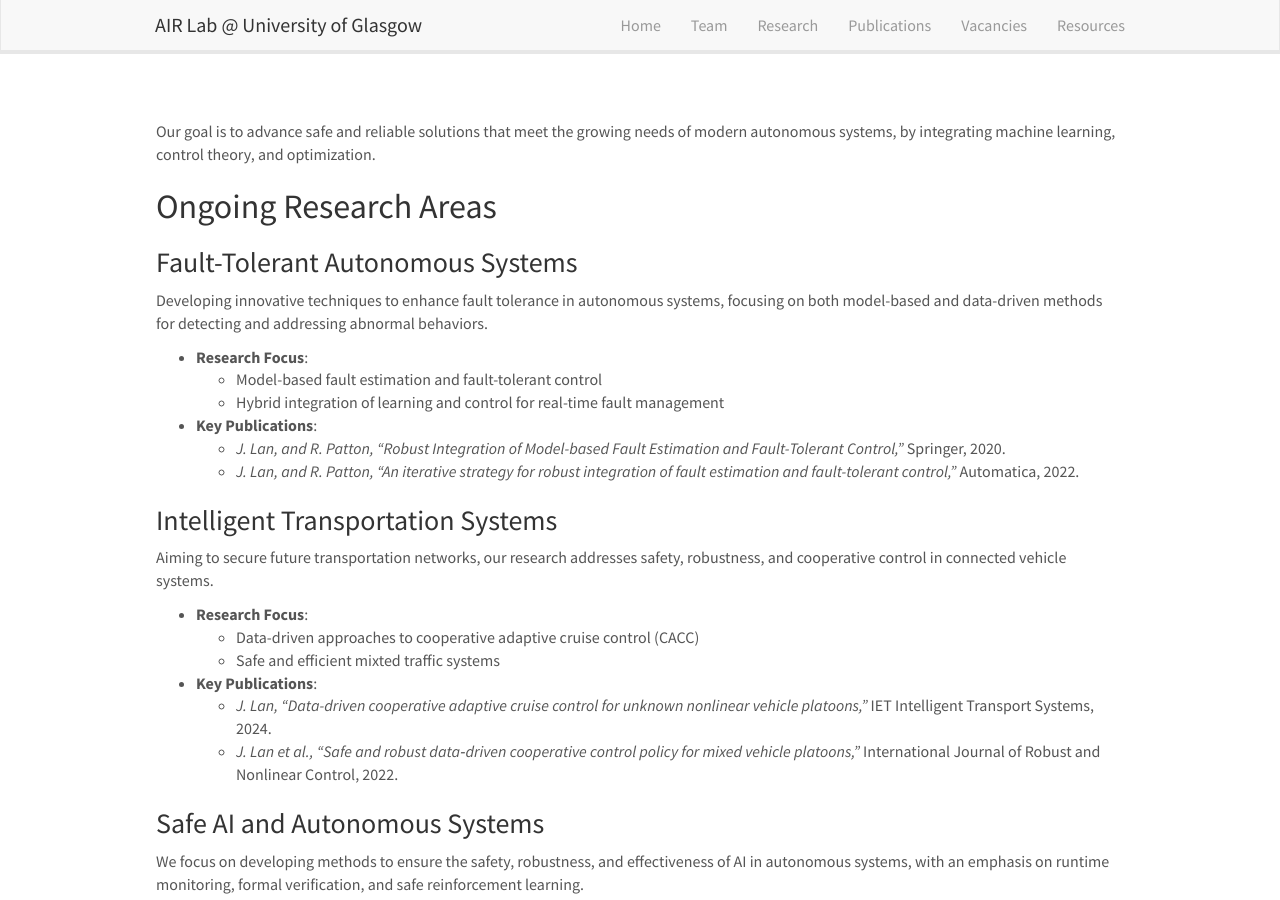
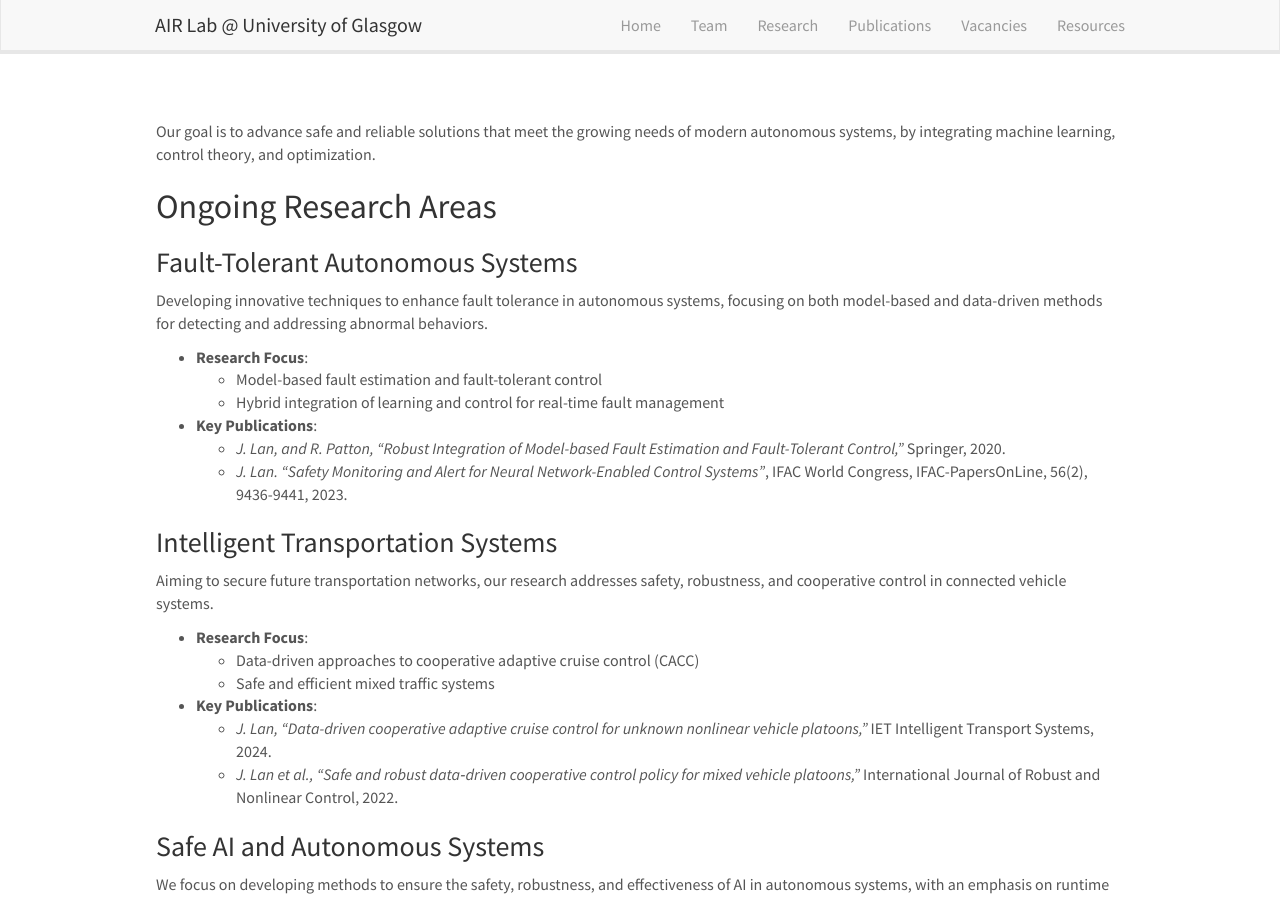
Before and after one commit to AIR-Lan/AIR-Lab, a Jekyll site: the page built from _pages/research.md, in a window 1280 px wide and 900 px high. Built offline with Jekyll 4.4.1, drawn with Linux system fonts in a browser that asks for light colours; nearby versions of some CDN libraries.

Commit message:
Update research.md

```diff
--- a/_pages/research.md
+++ b/_pages/research.md
@@ -18,14 +18,14 @@ Developing innovative techniques to enhance fault tolerance in autonomous system
   - Hybrid integration of learning and control for real-time fault management
 - **Key Publications**:
   - *J. Lan, and R. Patton, "Robust Integration of Model-based Fault Estimation and Fault-Tolerant Control,"* Springer, 2020.
-  - *J. Lan, and R. Patton, "An iterative strategy for robust integration of fault estimation and fault-tolerant control,"* Automatica, 2022.
+  - *J. Lan. "Safety Monitoring and Alert for Neural Network-Enabled Control Systems"*, IFAC World Congress, IFAC-PapersOnLine, 56(2), 9436-9441, 2023.
 
 ### Intelligent Transportation Systems
 Aiming to secure future transportation networks, our research addresses safety, robustness, and cooperative control in connected vehicle systems.
 
 - **Research Focus**:
   - Data-driven approaches to cooperative adaptive cruise control (CACC)
-  - Safe and efficient mixted traffic systems
+  - Safe and efficient mixed traffic systems
 - **Key Publications**:
   - *J. Lan, "Data-driven cooperative adaptive cruise control for unknown nonlinear vehicle platoons,"* IET Intelligent Transport Systems, 2024.
   - *J. Lan et al., "Safe and robust data‐driven cooperative control policy for mixed vehicle platoons,"* International Journal of Robust and Nonlinear Control, 2022.
```
